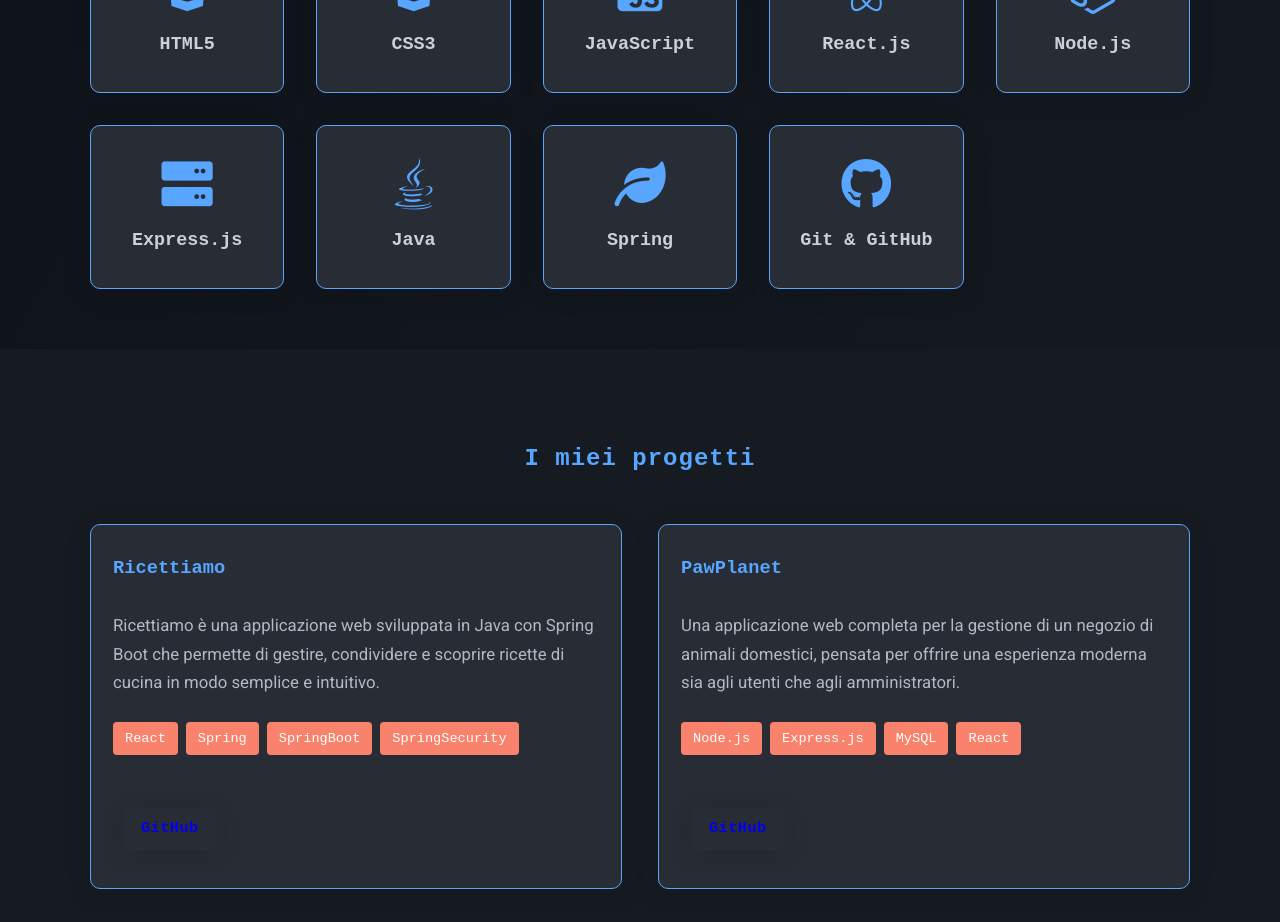
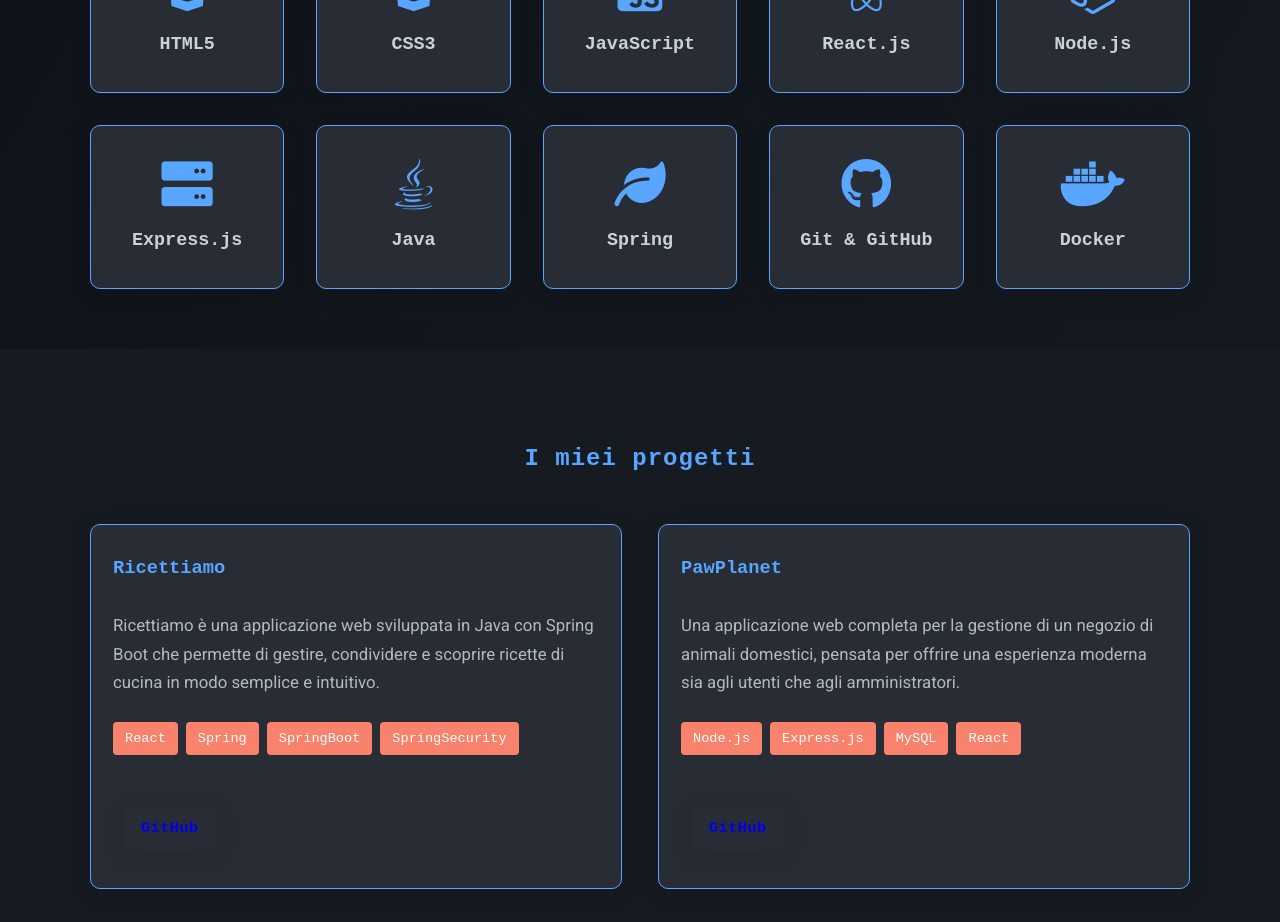
Before and after one commit to alessiozaccato/alessiozaccato.github.io, a React (Vite) app: page / in a window 1280 px wide. Shown: the part 1560-2482 px from the top of the page. Built offline with nearby package versions, Linux system fonts and the light colour scheme.

Commit message:
FIX: add Docker to skills list in Skills section

```diff
--- a/src/sections/Skills.jsx
+++ b/src/sections/Skills.jsx
@@ -11,7 +11,7 @@ function Skills() {
     { name: 'Java', icon:"fa-brands fa-java" },
     { name: 'Spring', icon: 'fa-solid fa-leaf' },
     { name: 'Git & GitHub', icon: 'fab fa-github' },
-
+    { name: 'Docker', icon: 'fa-brands fa-docker' },
   ];
 
   return (
```
